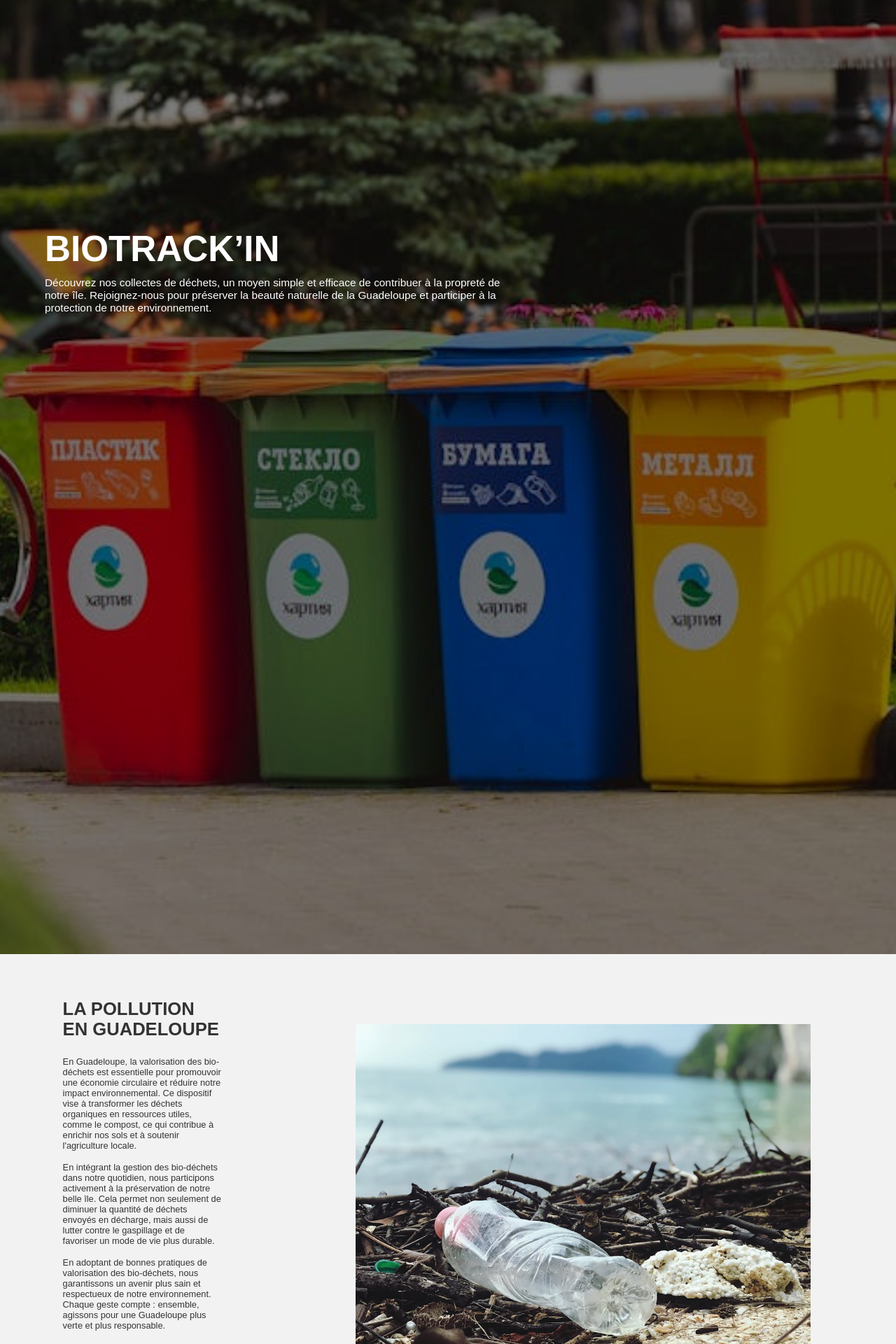
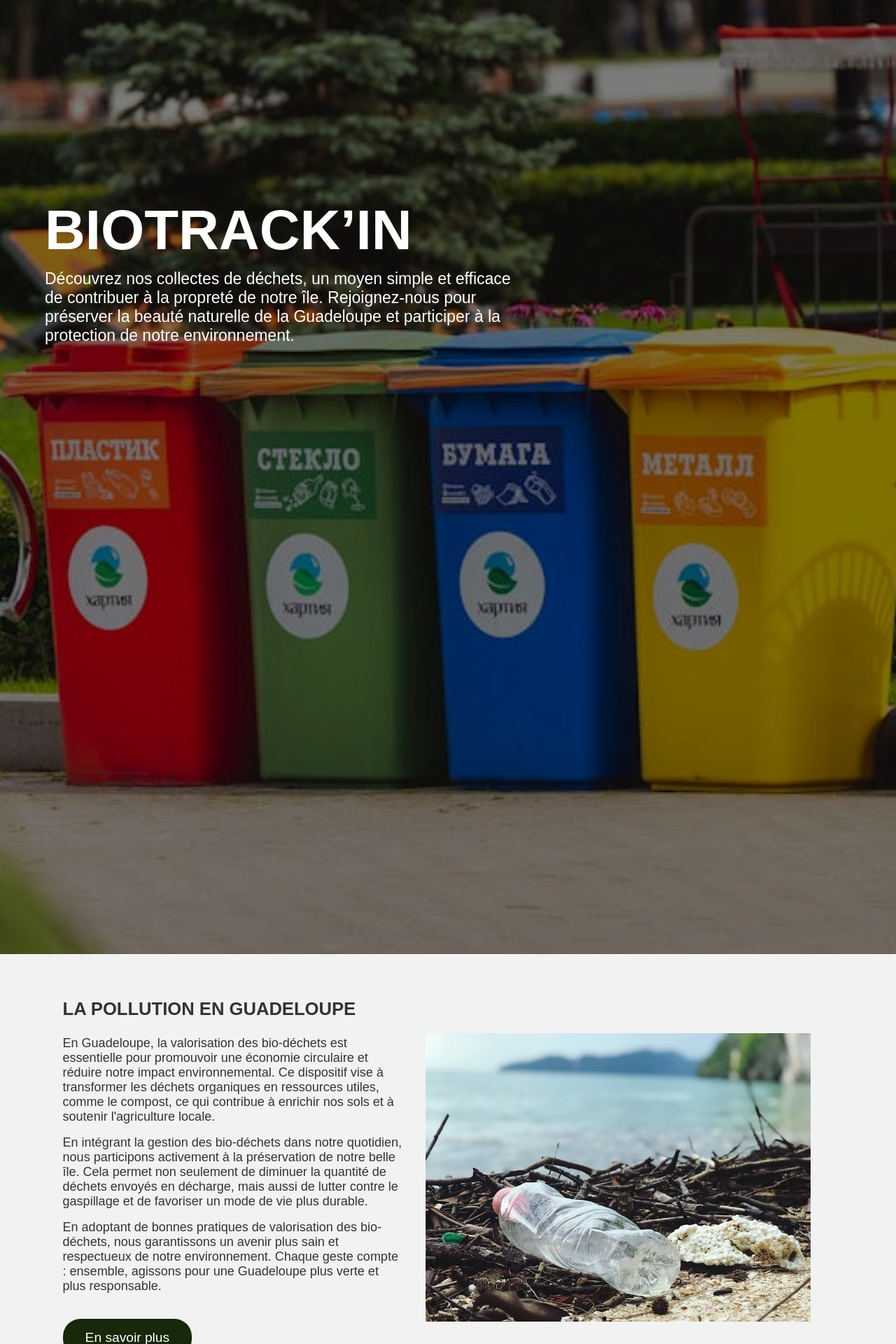
Before and after one commit to SNIVEAU/SAE-Projet-Anthropile, a Flask app: page / in a window 1280 px wide. Shown: the part 680-2600 px from the top of the page at 70% size. Run offline with Flask 3, Linux system fonts and the light colour scheme; some libraries are stand-ins or nearby versions.

Commit message:
Ajustement css

```diff
--- a/app/static/base.css
+++ b/app/static/base.css
@@ -117,24 +117,13 @@ section {
 }
 
 /* Styles spécifiques aux sections */
-.text1 {
+/* .text1 {
     margin-right: 10rem;
 }
 
 .text2 {
     margin-left: 5rem;
-}
-
-.p1 {
-    font-size: 18px;
-    margin-bottom: 1rem;
-}
-
-.image1, .image2 {
-    width: 600px;
-    height: 350px;
-    margin: 3rem 2rem 0;
-}
+} */
 
 /* Styles pour les boutons */
 .btn {
--- a/app/static/home.css
+++ b/app/static/home.css
@@ -38,14 +38,14 @@
 }
 
 .hero-content h1 {
-    font-size: 4vw;
+    font-size: 80px;
     color: white;
     margin-bottom: 10px;
     text-transform: uppercase;
 }
 
 .hero-content p {
-    font-size: 1.2vw;
+    font-size: 23px;
     color: white;
 }
 
@@ -74,11 +74,13 @@ section {
 
 .p1 {
     font-size: 1vw;
+    font-size: 18px;
+    /* font-size: medium; */
     margin-bottom: 1rem;
 }
 
 .image1, .image2 {
-    width: 650px;
+    width: 50%;
     height: auto;
     margin: 2rem;
 }
--- a/app/templates/home.html
+++ b/app/templates/home.html
@@ -29,9 +29,9 @@ BIOTRACK’IN | Accueil
         <p class="p1">En adoptant de bonnes pratiques de valorisation des bio-déchets, nous garantissons un avenir plus sain et respectueux de notre environnement. Chaque geste compte : ensemble, agissons pour une Guadeloupe plus verte et plus responsable.</p>
         <a href="#" class="btn">En savoir plus</a>
     </div>
-    <div class="image">
+    <!-- <div class="image"> -->
         <img class="image1" src="../static/img/bouteille_sable1.jpeg" alt="Nos services">
-    </div>
+    <!-- </div> -->
 </section>
 
 <!-- Deuxième section avec image à gauche et texte à droite -->
@@ -42,9 +42,9 @@ BIOTRACK’IN | Accueil
         <p class="p1">Il est crucial d'impliquer les écoles, les associations locales et les entreprises pour créer une culture collective de valorisation des bio-déchets. En favorisant des gestes simples, comme le compostage à domicile ou la participation à des initiatives de collecte des bio-déchets, nous pouvons ensemble contribuer à un environnement plus sain et durable.</p>
         <a href="{{ url_for('collecte_dechets') }}" class="btn">Participer aux actions</a>
     </div>
-    <div class="image">
+    <!-- <div class="image"> -->
         <img class="image2" src="../static/img/bouteille_sable2.jpg" alt="Nos produits">
-    </div>
+    <!-- </div> -->
 </section>
 <!-- Section du carrousel d'actualités -->
 <section class="section-actus">
```
